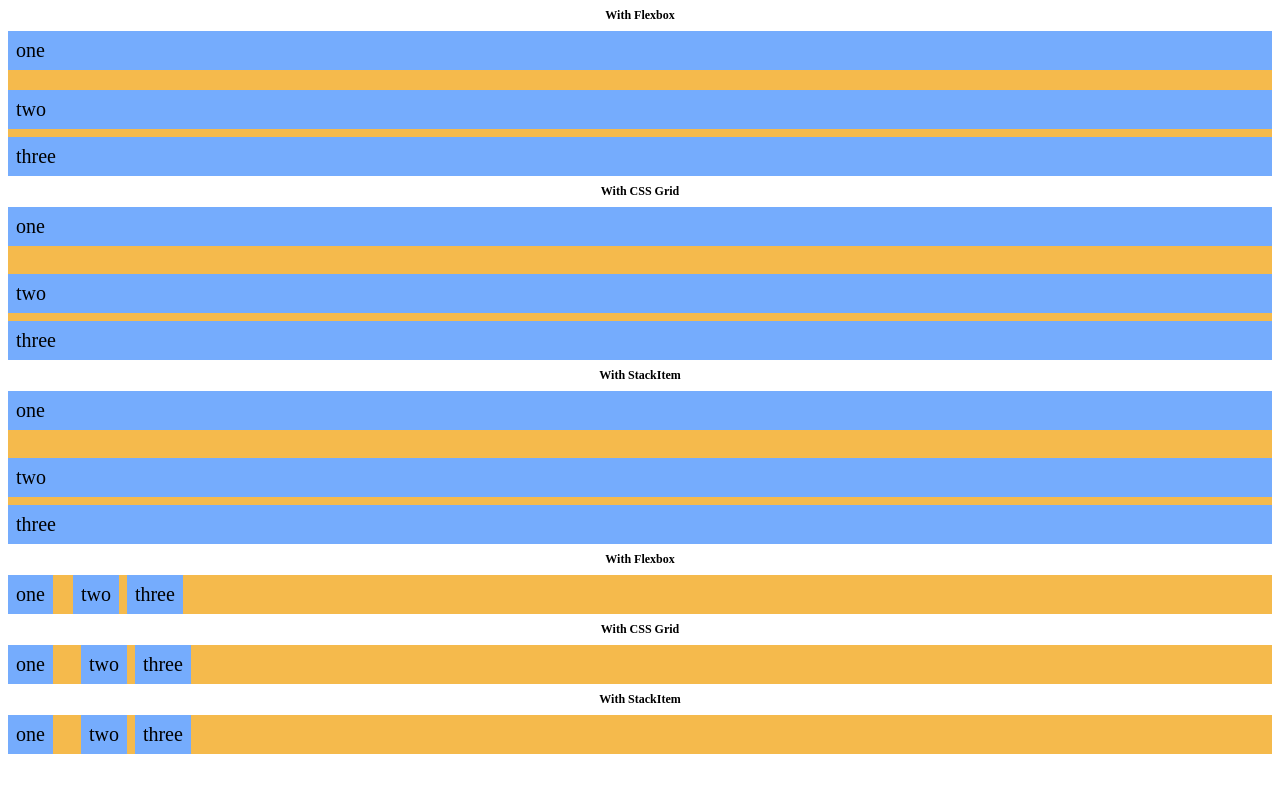
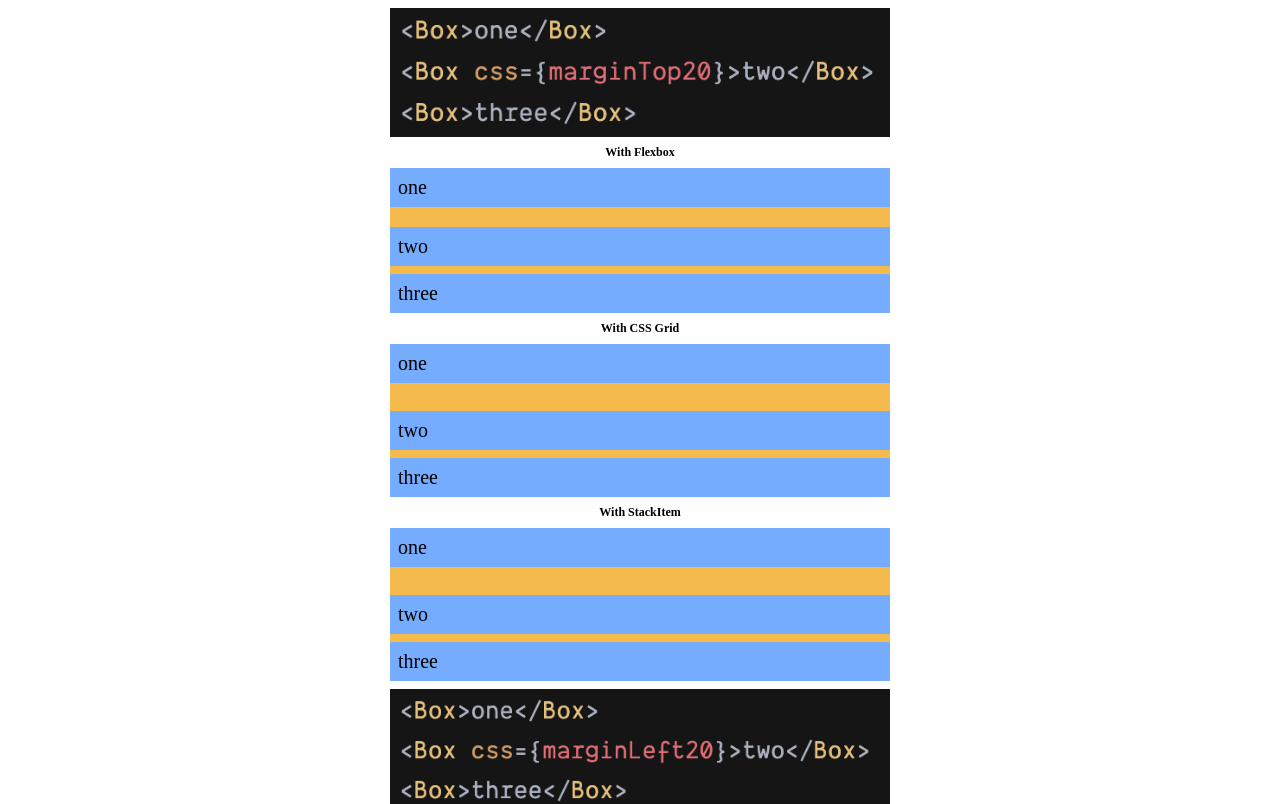
Before and after one commit to kuldeepkeshwar/stack-implementation-variants, a React (Create React App) app: page / in a window 1280 px wide. Shown: the top 804 px of the page. Built offline with nearby package versions, Linux system fonts and the light colour scheme.

Commit message:
add code snippet

```diff
--- a/src/App.js
+++ b/src/App.js
@@ -28,9 +28,18 @@ const marginTop20 = css`
 const marginLeft20 = css`
   margin-left: 20px;
 `;
+const Image = styled.img`
+  object-fit: contain;
+`;
+const Container = styled.div`
+  max-width: 500px;
+  margin: 0 auto;
+`;
 export default function App() {
   return (
+    <Container>
       <StackWithFlex gap="8px">
+        <Image src="/code-vertical-stack.png" />
         <Text>With Flexbox</Text>
         <Card>
           <StackWithFlex gap="8px">
@@ -55,6 +64,7 @@ export default function App() {
             <Box>three</Box>
           </StackWithStackItem>
         </Card>
+        <Image src="/code-horizontal-stack.png" />
         <Text>With Flexbox</Text>
         <Card>
           <StackWithFlex gap="8px" direction="horizontal">
@@ -80,5 +90,6 @@ export default function App() {
           </StackWithStackItem>
         </Card>
       </StackWithFlex>
+    </Container>
   );
 }
```
Also changed, not shown: public/code-horizontal-stack.png (added), public/code-vertical-stack.png (added). Lines whose indentation alone changed are shown as unchanged.
